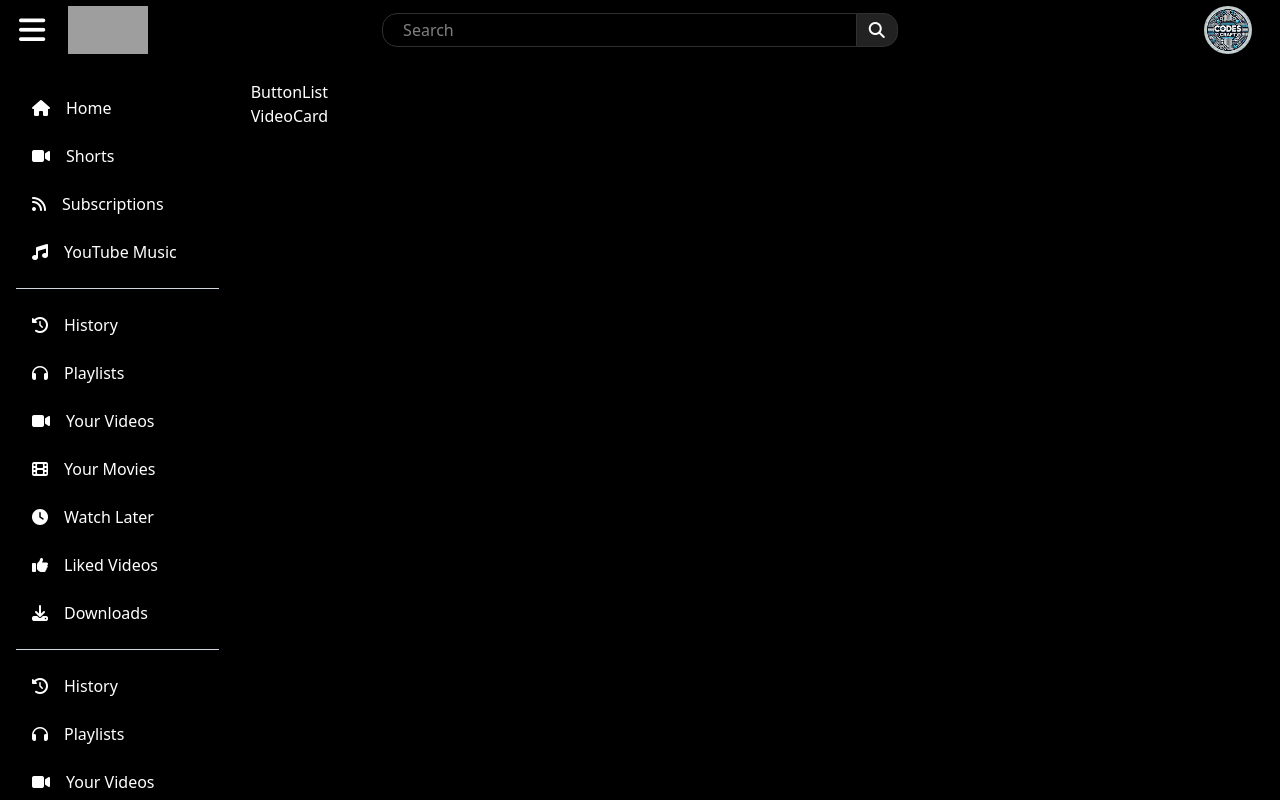
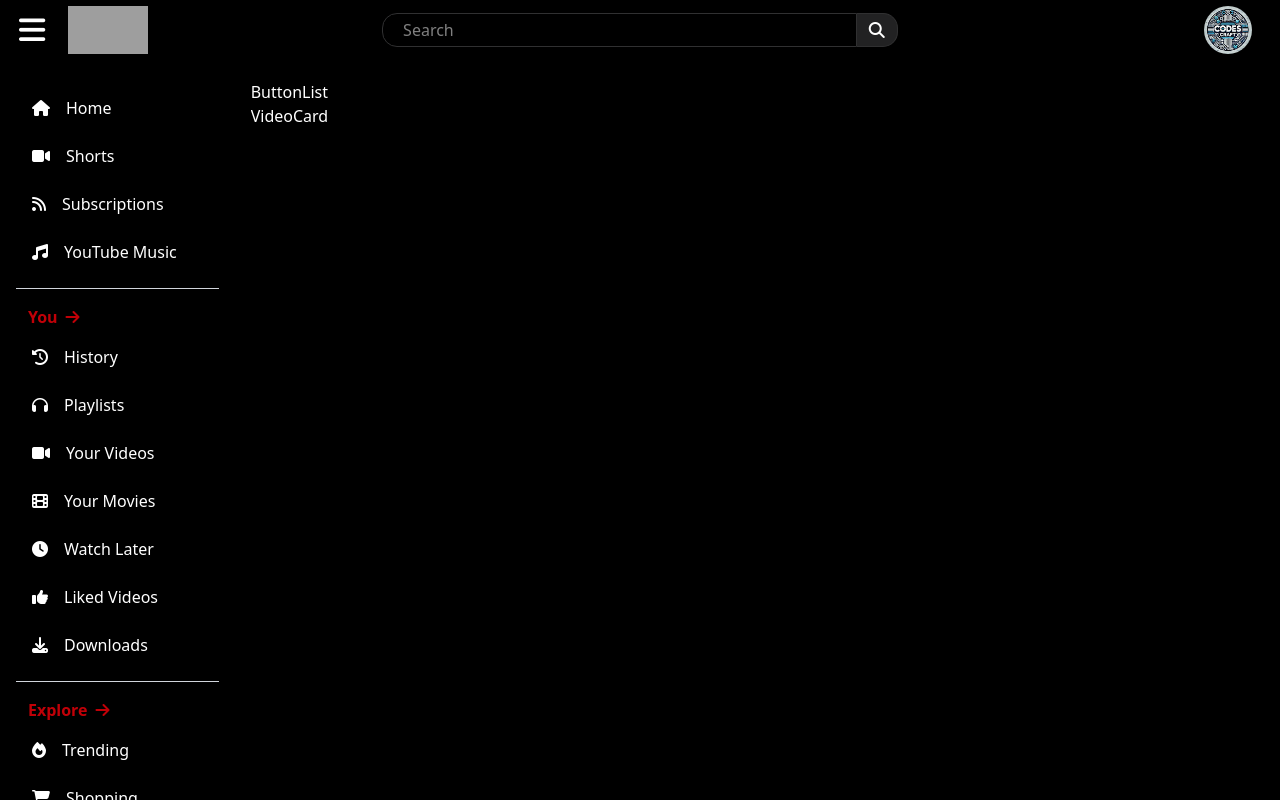
Before and after one commit to sho4516/my-Youtube, a React (Vite) app: page / in a window 1280 px wide. Built offline with nearby package versions, Linux system fonts and the light colour scheme; grey boxes are pictures that could not be loaded.

Commit message:
sidebar refactored

```diff
--- a/src/components/SideBar.jsx
+++ b/src/components/SideBar.jsx
@@ -23,6 +23,19 @@
     { id: 4, icon: "fa-download", label: "Downloads" },
   ];
 
+  const menuItems3 = [
+    { id: 1, icon: "fa-fire", label: "Trending" },
+    { id: 2, icon: "fa-cart-shopping", label: "Shopping" },
+    { id: 3, icon: "fa-music", label: "Music" },
+    { id: 4, icon: "fa-film", label: "Movies" },
+    { id: 4, icon: "fa-star-of-life", label: "Live" },
+    { id: 4, icon: "fa-gamepad", label: "Gaming" },
+    { id: 4, icon: "fa-newspaper", label: "News" },
+    { id: 4, icon: "fa-medal", label: "Sports" },
+    { id: 4, icon: "fa-discourse", label: "Courses" },
+    { id: 4, icon: "fa-podcast", label: "Podcasts" },
+  ];
+
   return (
     <div className="w-[20%] h-[90vh] overflow-y-auto scrollbar-hide">
       <ul className="after:content-[''] after:block after:h-[1px] after:bg-gray-300 after:my-4">
@@ -37,6 +50,9 @@
         ))}
       </ul>
 
+      <h1 className="ml-3 font-extrabold text-red-700">
+        You<i class="fa-solid fa-arrow-right ml-2 font-light"></i>
+      </h1>
       <ul className="after:content-[''] after:block after:h-[1px] after:bg-gray-300 after:my-4">
         {menuItems2.map((item) => (
           <li
@@ -49,8 +65,11 @@
         ))}
       </ul>
 
+      <h1 className="ml-3 font-extrabold text-red-700">
+        Explore<i class="fa-solid fa-arrow-right ml-2 font-light"></i>
+      </h1>
       <ul className="after:content-[''] after:block after:h-[1px] after:bg-gray-300 after:my-4">
-        {menuItems2.map((item) => (
+        {menuItems3.map((item) => (
           <li
             key={item.id}
             className="mt-2 border-0 px-4 py-2 flex flex-row justify-start items-center gap-4 rounded-2xl cursor-pointer hover:bg-gray-500 transition"
```
